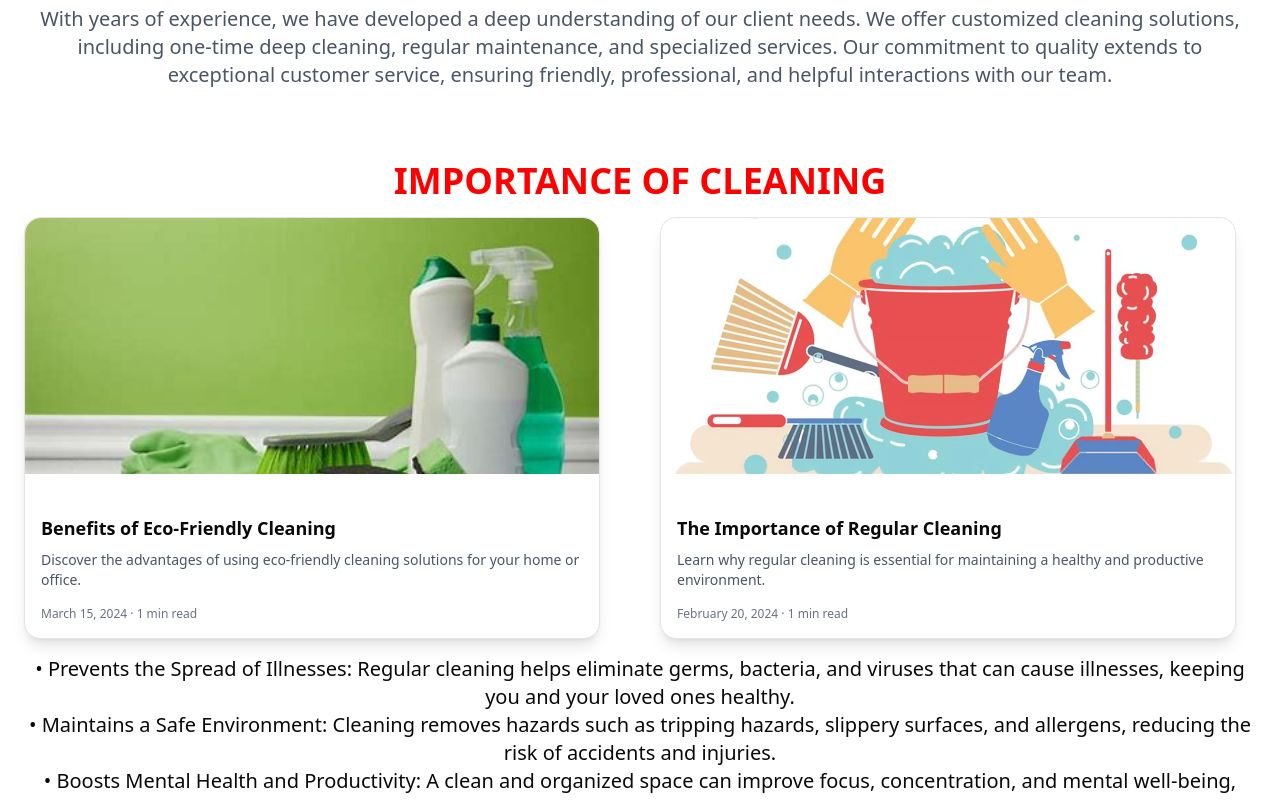
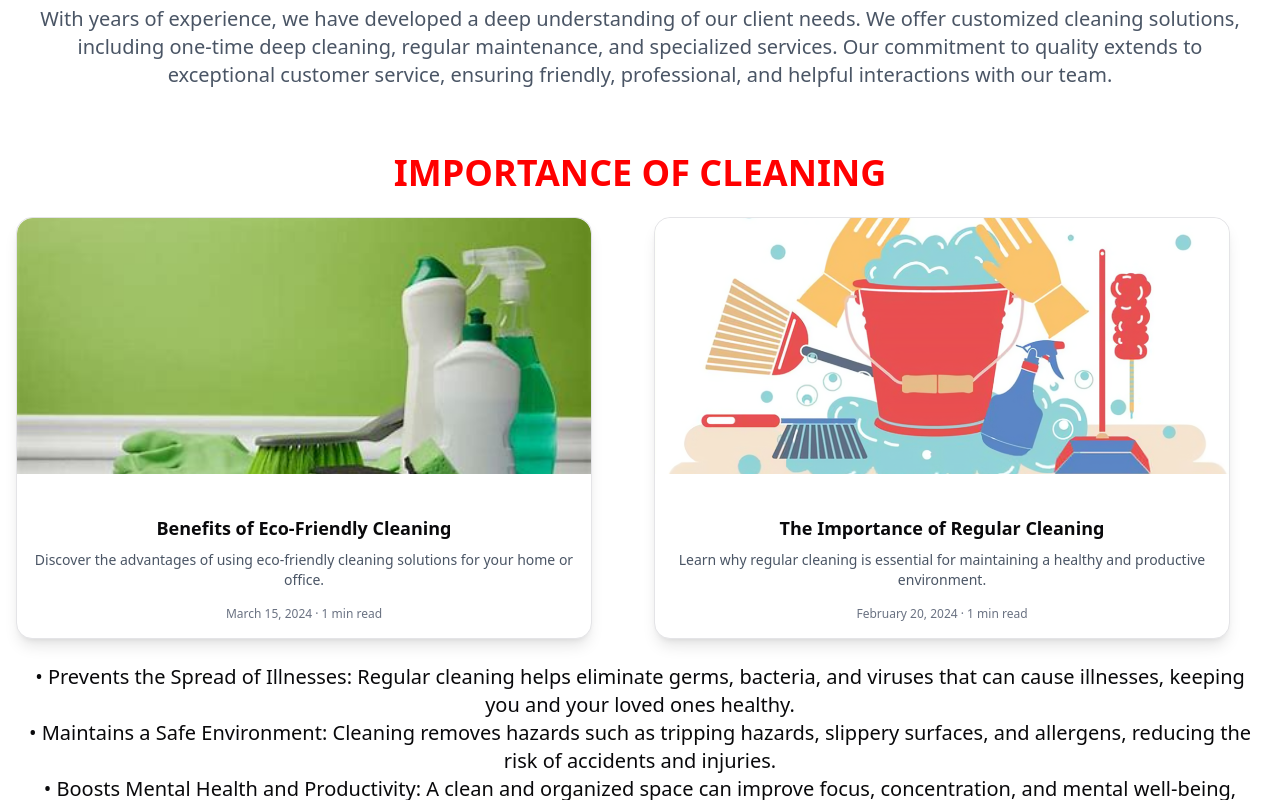
Before and after one commit to LokeshJavvaji/biz-cleaning, a Next.js app: page / in a window 1280 px wide. Shown: the part 2080-2880 px from the top of the page. Built offline with nearby package versions, Linux system fonts and the light colour scheme.

Commit message:
Update TechTips.tsx

```diff
--- a/app/components/TechTips/TechTips.tsx
+++ b/app/components/TechTips/TechTips.tsx
@@ -18,24 +18,24 @@ export default function TechTips() {
     },
   ];
 
+
 return (
-  <div className="flex flex-col gap-4 p-6 container mx-auto">
-    <p className="mt-4 text-4xl font-bold text-center" style={{ color: 'red' }}>IMPORTANCE OF CLEANING</p>
 
-    <div className="flex flex-col lg:grid lg:grid-cols-2 lg:justify-center gap-10">
+<div className="flex flex-col gap-6 p-4 container mx-auto text-center">
+  <p className="mt-4 text-4xl font-bold" style={{ color: 'red' }}>IMPORTANCE OF CLEANING</p>
+  <div className="flex flex-col lg:grid lg:grid-cols-2 gap-7 justify-center">
     {techTips.map((cardData, index) => (
       <TechnologyCard key={index} data={cardData} />
     ))}
   </div>
-    <ul className="text-xl list-inside text-center">
+  <ul className="text-xl list-inside">
     <li>• Prevents the Spread of Illnesses: Regular cleaning helps eliminate germs, bacteria, and viruses that can cause illnesses, keeping you and your loved ones healthy.</li>
     <li>• Maintains a Safe Environment: Cleaning removes hazards such as tripping hazards, slippery surfaces, and allergens, reducing the risk of accidents and injuries.</li>
     <li>• Boosts Mental Health and Productivity: A clean and organized space can improve focus, concentration, and mental well-being, leading to increased productivity and a better quality of life.</li>
     <li>• Protects Property and Belongings: Regular cleaning helps preserve the condition and longevity of your property, furniture, and belongings, saving you money in the long run.</li>
     <li>• Promotes a Positive Impression: A clean and well-maintained space can make a great first impression on visitors, guests, and clients, reflecting positively on you and your business.</li>
   </ul>
+</div>
 
-  </div>
 );
-
 }
```
Lines whose indentation alone changed are shown as unchanged.
